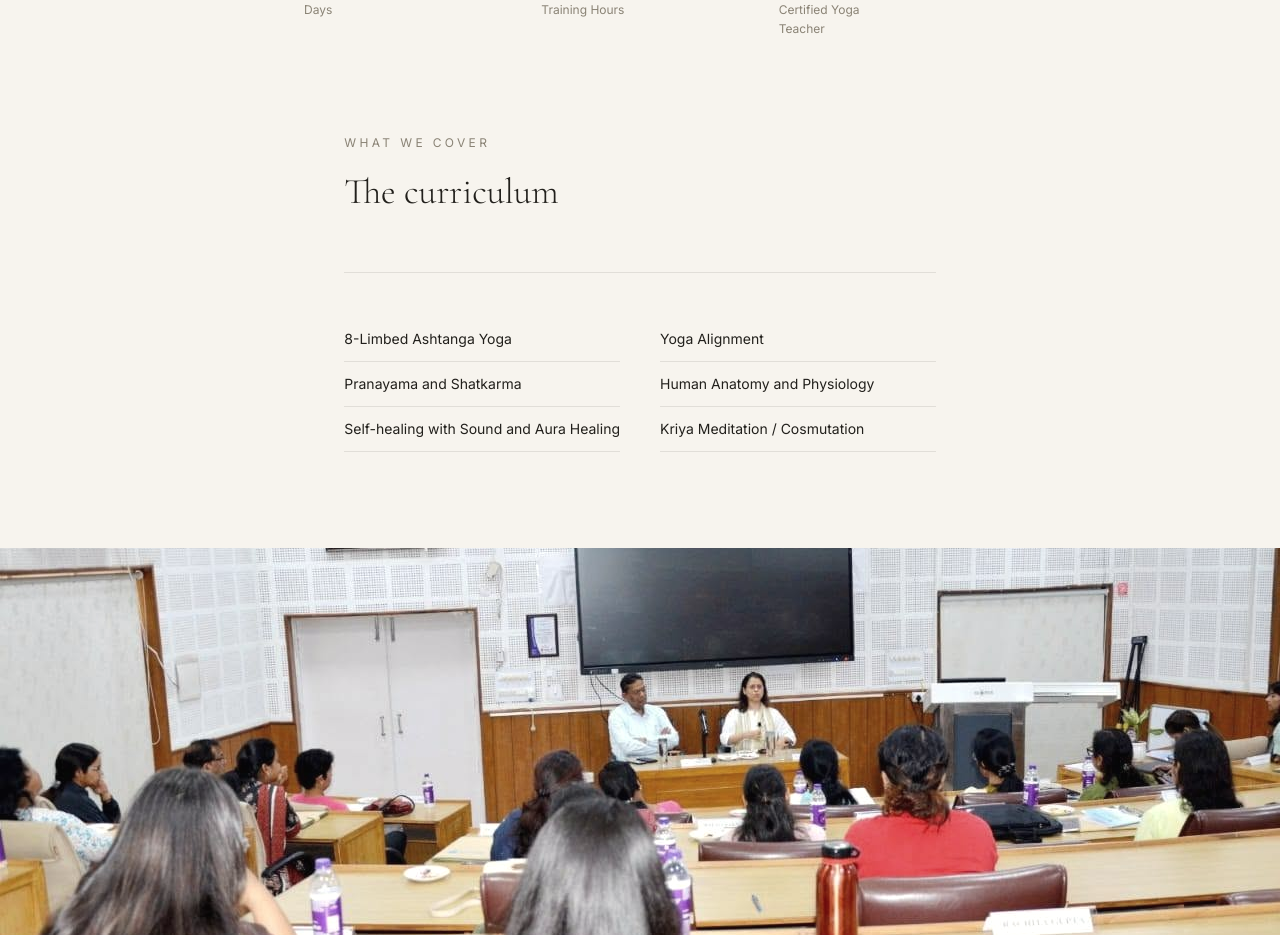
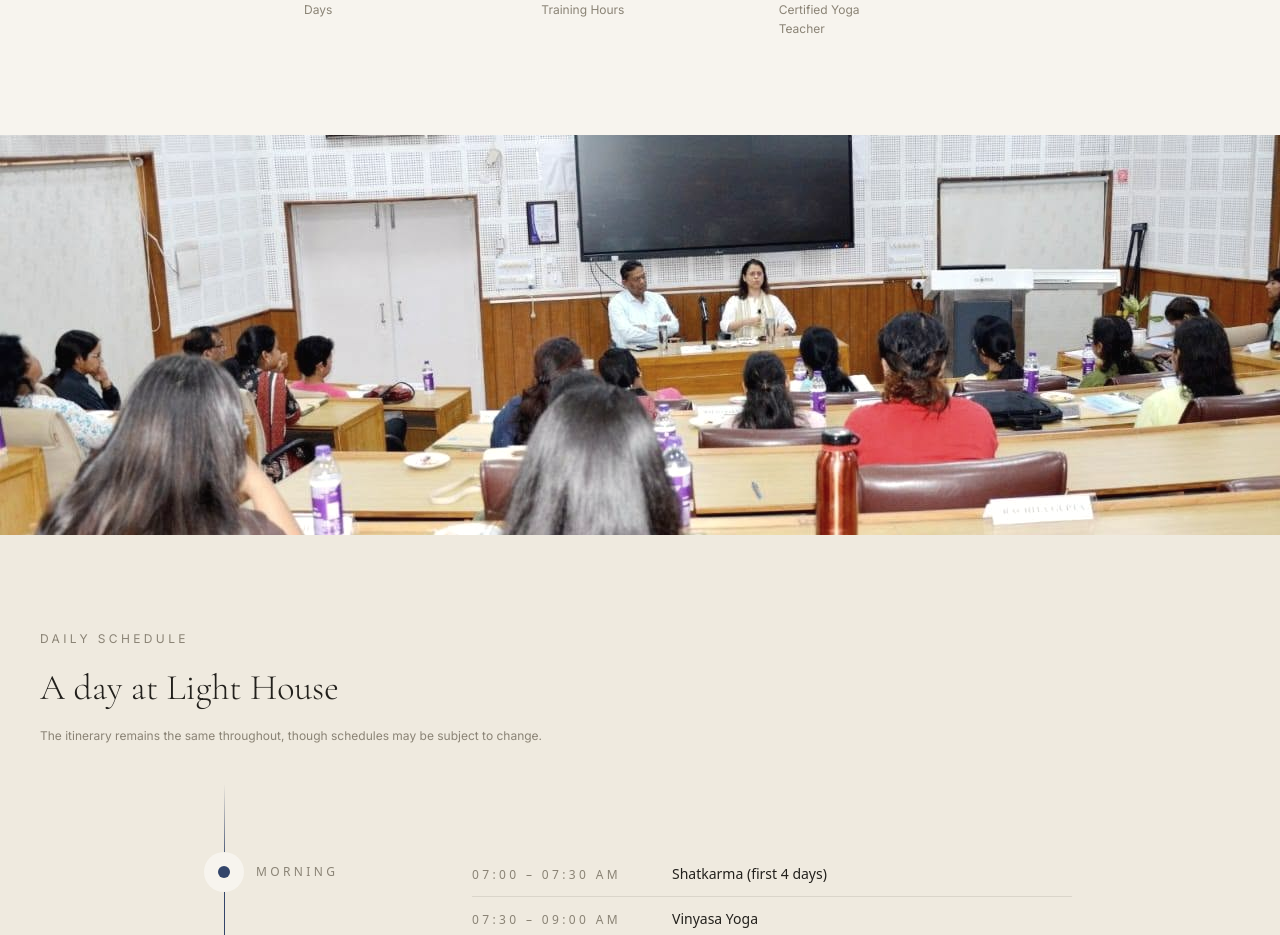
Before and after one commit to japesh5579/YTT, a Next.js app: page /programs/100-hour-ytt in a window 1280 px wide. Shown: the part 1100-2035 px from the top of the page. Built offline with nearby package versions, Linux system fonts and the light colour scheme.

Commit message:
Remove What We Cover curriculum list from course detail pages

```diff
--- a/src/app/programs/[slug]/page.tsx
+++ b/src/app/programs/[slug]/page.tsx
@@ -93,28 +93,6 @@ export default async function CoursePage({
           ))}
         </div>
       </section>
-
-      {course.highlights.length > 0 && (
-        <section className="mx-auto min-w-0 max-w-[1600px] px-6 pb-16 md:px-10 md:pb-24">
-          <Reveal>
-            <p className="mb-4 text-xs tracking-widest-plus uppercase text-[#8a8375]">
-              What We Cover
-            </p>
-            <h2 className="font-display max-w-lg text-3xl font-light leading-snug md:text-4xl">
-              The curriculum
-            </h2>
-          </Reveal>
-          <div className="mt-10 grid grid-cols-1 gap-x-10 gap-y-3 border-t border-[#22201c]/10 pt-10 sm:grid-cols-2 md:mt-14 md:pt-14">
-            {course.highlights.map((item, i) => (
-              <Reveal key={item} delay={(i % 6) * 60}>
-                <p className="border-b border-[#22201c]/10 pb-3 text-sm text-[#22201c]">
-                  {item}
-                </p>
-              </Reveal>
-            ))}
-          </div>
-        </section>
-      )}
 
       {course.secondaryImg && (
         <section className="min-w-0 w-full">
```
